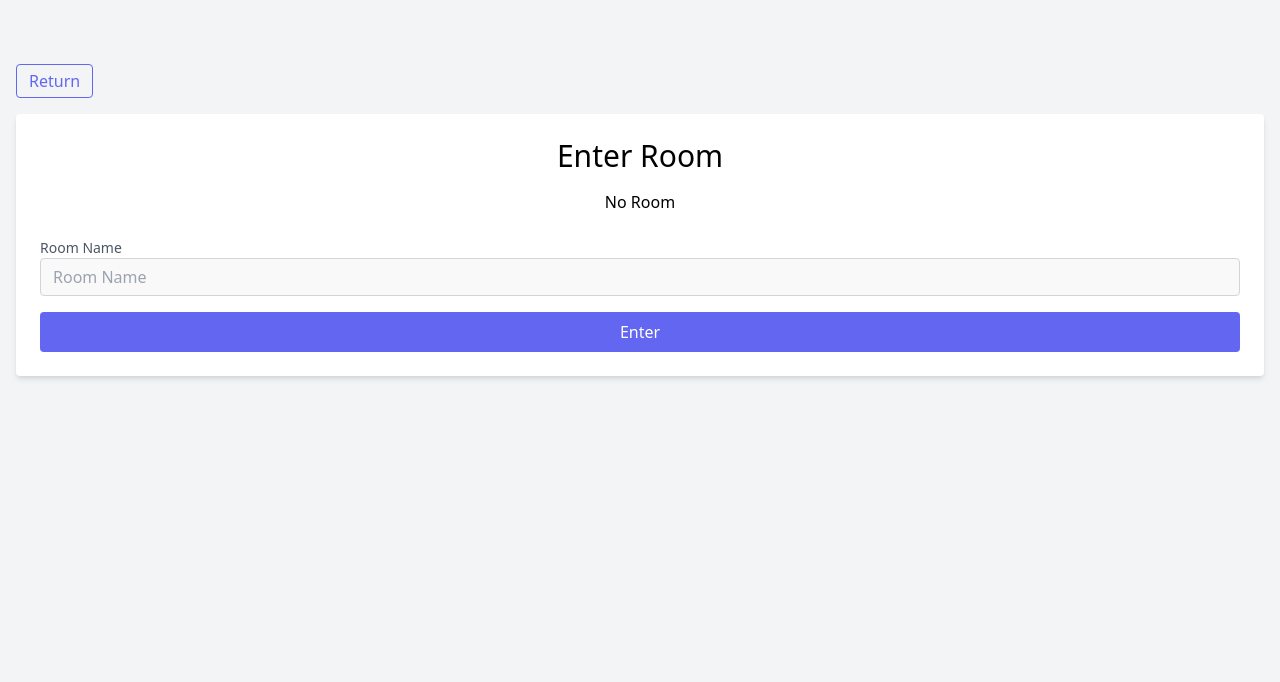
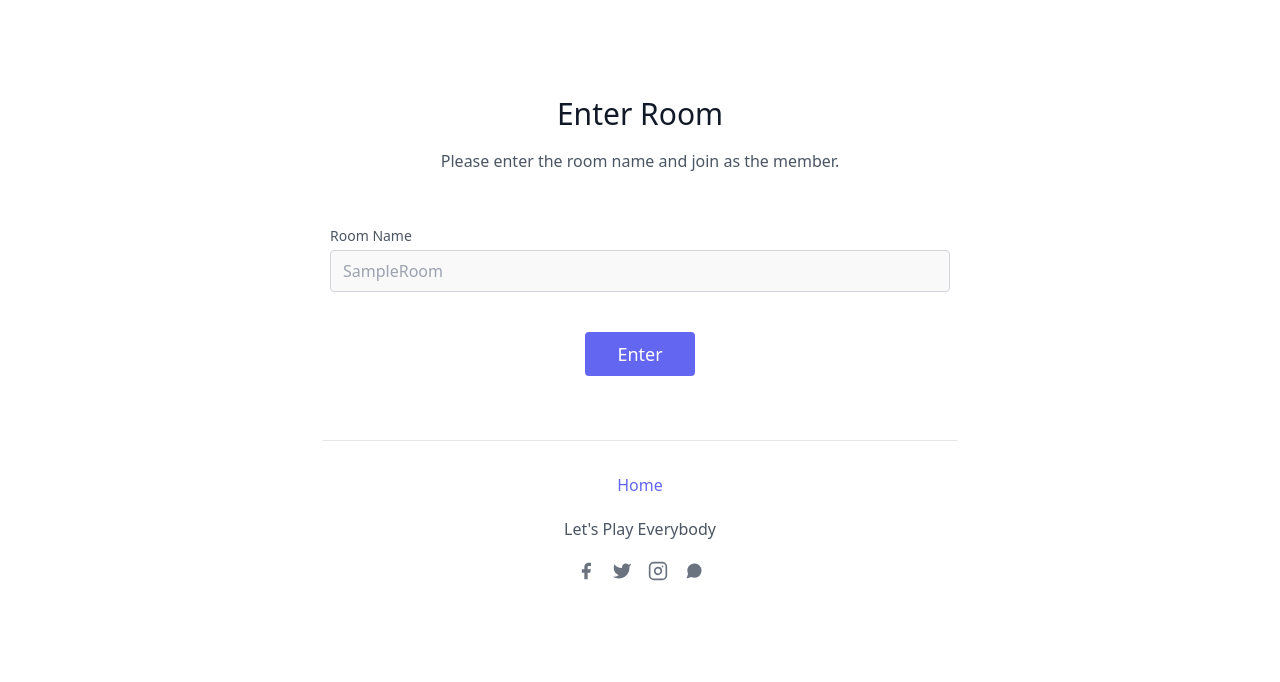
Before and after one commit to TakanariShimbo/LetsPlayEverybody, a Flask app: page /enter in a window 1280 px wide. Shown: the top 682 px of the page. Run offline with Flask 3, Linux system fonts and the light colour scheme.

Commit message:
Update enter.html

```diff
--- a/templates/enter.html
+++ b/templates/enter.html
@@ -4,29 +4,58 @@
     <title>Enter Room</title>
     <link href="https://cdn.jsdelivr.net/npm/tailwindcss@2.2.16/dist/tailwind.min.css" rel="stylesheet">
   </head>
-  <body class="bg-gray-100">
-    <section class="container mx-auto px-4 py-16">
-      <a href="/" id="return_index" class="border border-indigo-500 text-indigo-500 py-1 px-3 rounded hover:bg-indigo-500 hover:text-white mb-4 inline-block">Return</a>
-      <div class="bg-white shadow-md rounded p-6">
-        <div class="text-center mb-6">
-          <h1 class="text-3xl mb-4">Enter Room</h1>
-          {% if rooms %}
-          <ul class="list-disc pl-5">
-            {% for room in rooms %}
-            <li><p>{{ room }}</p></li>
-            {% endfor %}
-          </ul>
-          {% else %}
-          <p>No Room</p>
-          {% endif %}
+  <body>
+    <section class="text-gray-600 body-font relative">
+      <div class="container px-5 py-24 mx-auto">
+      <div class="flex flex-col text-center w-full mb-12">
+        <h1 class="sm:text-3xl text-2xl font-medium title-font mb-4 text-gray-900">Enter Room</h1>
+        <p class="lg:w-2/3 mx-auto leading-relaxed text-base">Please enter the room name and join as the member.</p>
+      </div>
+      <div class="lg:w-1/2 md:w-2/3 mx-auto">
+        <div class="flex flex-wrap -m-2">
+
+          <form id="enter_room_form" method="post" class="w-full">
+            <div class="p-2 w-full">
+              <div class="relative">
+              <label for="name" class="leading-7 text-sm text-gray-600">Room Name</label>
+              <input type="text" id="room_name" name="room_name" placeholder="SampleRoom" class="w-full bg-gray-100 bg-opacity-50 rounded border border-gray-300 focus:border-indigo-500 focus:bg-white focus:ring-2 focus:ring-indigo-200 text-base outline-none text-gray-700 py-1 px-3 leading-8 transition-colors duration-200 ease-in-out">
+              </div>
+            </div>
+
+            <div class="p-8 w-full">
+              <button type="submit" class="flex mx-auto text-white bg-indigo-500 border-0 py-2 px-8 focus:outline-none hover:bg-indigo-600 rounded text-lg">Enter</button>
+            </div>
+          </form>
+
+          <div class="p-2 w-full pt-8 mt-8 border-t border-gray-200 text-center">
+            <a href="/" class="text-indigo-500">Home</a>
+            <p class="leading-normal my-5">Let's Play Everybody</p>
+            <span class="inline-flex">
+            <a class="text-gray-500">
+                <svg fill="currentColor" stroke-linecap="round" stroke-linejoin="round" stroke-width="2" class="w-5 h-5" viewBox="0 0 24 24">
+                <path d="M18 2h-3a5 5 0 00-5 5v3H7v4h3v8h4v-8h3l1-4h-4V7a1 1 0 011-1h3z"></path>
+                </svg>
+            </a>
+            <a class="ml-4 text-gray-500">
+                <svg fill="currentColor" stroke-linecap="round" stroke-linejoin="round" stroke-width="2" class="w-5 h-5" viewBox="0 0 24 24">
+                <path d="M23 3a10.9 10.9 0 01-3.14 1.53 4.48 4.48 0 00-7.86 3v1A10.66 10.66 0 013 4s-4 9 5 13a11.64 11.64 0 01-7 2c9 5 20 0 20-11.5a4.5 4.5 0 00-.08-.83A7.72 7.72 0 0023 3z"></path>
+                </svg>
+            </a>
+            <a class="ml-4 text-gray-500">
+                <svg fill="none" stroke="currentColor" stroke-linecap="round" stroke-linejoin="round" stroke-width="2" class="w-5 h-5" viewBox="0 0 24 24">
+                <rect width="20" height="20" x="2" y="2" rx="5" ry="5"></rect>
+                <path d="M16 11.37A4 4 0 1112.63 8 4 4 0 0116 11.37zm1.5-4.87h.01"></path>
+                </svg>
+            </a>
+            <a class="ml-4 text-gray-500">
+                <svg fill="currentColor" stroke-linecap="round" stroke-linejoin="round" stroke-width="2" class="w-5 h-5" viewBox="0 0 24 24">
+                <path d="M21 11.5a8.38 8.38 0 01-.9 3.8 8.5 8.5 0 01-7.6 4.7 8.38 8.38 0 01-3.8-.9L3 21l1.9-5.7a8.38 8.38 0 01-.9-3.8 8.5 8.5 0 014.7-7.6 8.38 8.38 0 013.8-.9h.5a8.48 8.48 0 018 8v.5z"></path>
+                </svg>
+            </a>
+            </span>
+          </div>
         </div>
-        <form id="enter_room_form" method="post">
-          <div class="mb-4">
-            <label for="room_name" class="block text-sm text-gray-600">Room Name</label>
-            <input type="text" id="room_name" name="room_name" placeholder="Room Name" class="w-full bg-gray-100 bg-opacity-50 rounded border border-gray-300 focus:border-indigo-500 focus:bg-white focus:ring-2 focus:ring-indigo-200 text-base outline-none text-gray-700 py-2 px-3 leading-8 transition-colors duration-200 ease-in-out" style="line-height: 1.25;" required>
-          </div>
-          <button type="submit" class="bg-indigo-500 text-white py-2 px-3 rounded hover:bg-indigo-700 w-full">Enter</button>
-        </form>
+      </div>
       </div>
     </section>
   </body>
```
